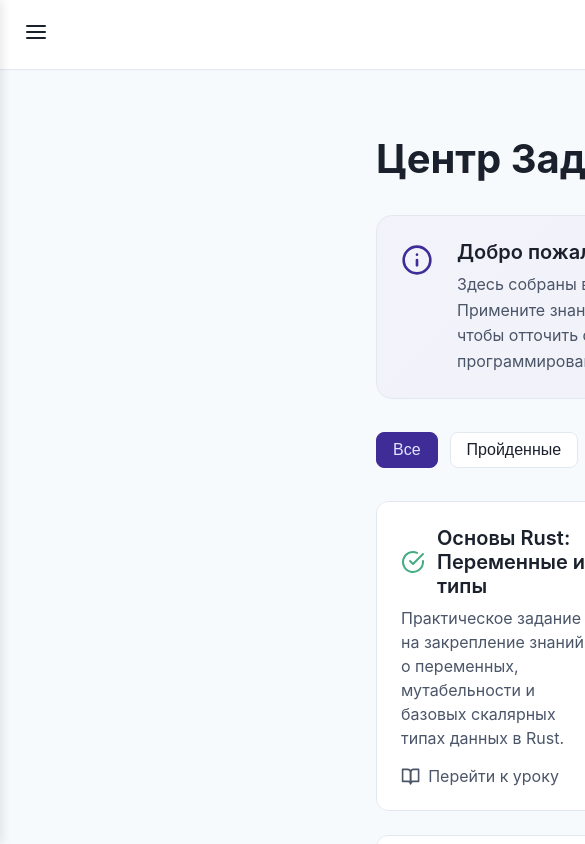
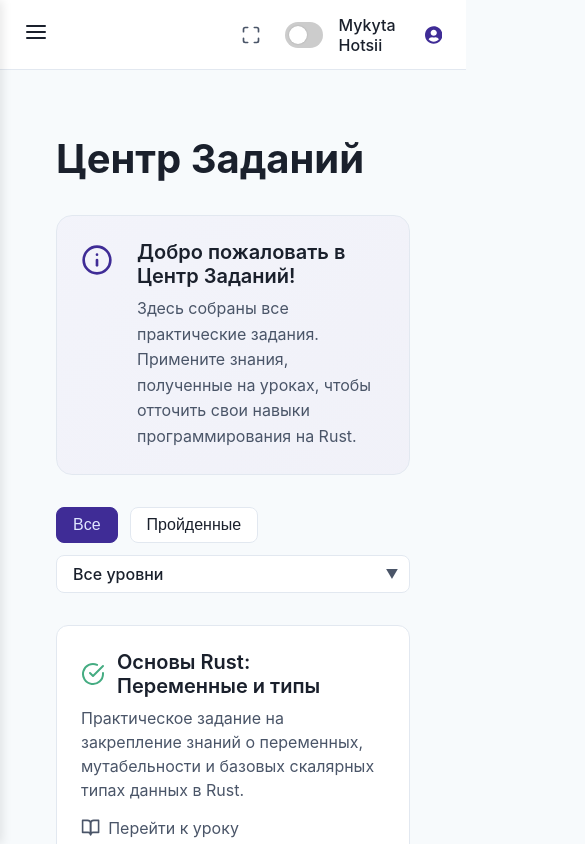
Before and after one commit to MykytaHts/trinity, a React (Vite) app: page /homework in a window 390 px wide. Shown: the top 844 px of the page, 585 px wide, since content can reach past the window. Built offline with nearby package versions, Linux system fonts and the light colour scheme.

Commit message:
Cards containing content is flexible, general info pages are flexible

```diff
--- a/src/components/Header/Header.module.scss
+++ b/src/components/Header/Header.module.scss
@@ -25,7 +25,7 @@
   font-size: 1.5rem;
   cursor: pointer;
 
-  @include mobile {
+  @include tablet {
     display: block;
   }
 }
@@ -36,7 +36,7 @@
   flex: 2;
   gap: 24px;
 
-  @include mobile {
+  @include tablet {
     display: none;
   }
 }
--- a/src/components/HomeworkCard/HomeworkCard.module.scss
+++ b/src/components/HomeworkCard/HomeworkCard.module.scss
@@ -1,3 +1,5 @@
+@import '../../styles/_mixins';
+
 .card {
   position: relative;
   background-color: var(--background-secondary);
@@ -16,6 +18,11 @@
   display: flex;
   justify-content: space-between;
   gap: 24px;
+
+  @include mobile {
+    flex-direction: column;
+    gap: 16px;
+  }
 }
 
 .leftColumn {
@@ -31,6 +38,15 @@
   flex-direction: column;
   align-items: flex-end;
   justify-content: space-between;
+
+  @include mobile {
+    width: 100%;
+    flex-direction: column;
+    align-items: flex-end;
+    justify-content: flex-start;
+    gap: 16px;
+    margin-top: 16px;
+  }
 }
 
 .labelsContainer {
@@ -38,6 +54,10 @@
   display: flex;
   gap: 8px;
   margin-bottom: 16px;
+
+  @include mobile {
+    margin-bottom: 0;
+  }
 }
 
 .content {
@@ -105,6 +125,10 @@
   display: inline-flex;
   align-items: center;
   gap: 8px;
+
+  @include mobile {
+    margin-top: 0;
+  }
 }
 
 .buttonIcon {
--- a/src/components/Sidebar/Sidebar.module.scss
+++ b/src/components/Sidebar/Sidebar.module.scss
@@ -13,7 +13,7 @@
   border-right: 1px solid var(--accent-secondary);
   overflow: hidden;
 
-  @include mobile {
+  @include tablet {
     position: absolute;
     top: 0;
     left: 0;
@@ -41,7 +41,7 @@
 }
 
 .mobileOpen {
-  @include mobile {
+  @include tablet {
     transform: translateX(0);
   }
 }
@@ -55,7 +55,7 @@
   background-image: var(--accent-gradient);
   justify-content: space-between;
 
-  @include mobile {
+  @include tablet {
     background-image: none;
     background-color: var(--accent-primary-darker);
   }
@@ -71,7 +71,7 @@
   padding: 4px;
   line-height: 1;
 
-  @include mobile {
+  @include tablet {
     display: block;
   }
 }
@@ -250,7 +250,7 @@
   background-color: var(--accent-primary-darker);
 
   .toggleButtonWrapper {
-    @include mobile {
+    @include tablet {
       display: none;
     }
   }
--- a/src/layouts/MainLayout.module.scss
+++ b/src/layouts/MainLayout.module.scss
@@ -16,16 +16,17 @@
 .mainContent {
   flex-grow: 1;
   padding: 3rem;
-  margin-left: 320px; // Corresponds to sidebar width
+  margin-left: 330px; // Corresponds to sidebar width
   transition: margin-left 0.3s ease;
   overflow-y: auto;
 
-  @include mobile {
+  @include tablet {
     padding: 1.5rem;
+    margin-left: 0;
   }
 
   &.sidebarCollapsed {
-    margin-left: -200px;
+    margin-left: 80px; // Corresponds to collapsed sidebar width
   }
 }
 
--- a/src/layouts/MainLayout.tsx
+++ b/src/layouts/MainLayout.tsx
@@ -21,7 +21,7 @@ const MainLayout = () => {
   // Close mobile menu on resize
   useEffect(() => {
     const handleResize = () => {
-      if (window.innerWidth > 768) {
+      if (window.innerWidth > 1024) {
         setMobileMenuOpen(false);
       }
     };
--- a/src/pages/HomeworkPage/HomeworkPage.module.scss
+++ b/src/pages/HomeworkPage/HomeworkPage.module.scss
@@ -1,3 +1,5 @@
+@import '../../styles/_mixins';
+
 .container {
   max-width: 1200px;
   margin: 0 auto;
@@ -55,6 +57,13 @@
   display: flex;
   gap: 12px;
   margin-bottom: 32px;
+  flex-wrap: wrap;
+  align-items: center;
+
+  @include mobile {
+    flex-direction: column;
+    align-items: stretch;
+  }
 }
 
 .selectWrapper {
@@ -75,6 +84,10 @@
   transition: all 0.2s;
   font-family: inherit;
   font-size: 1rem;
+
+  @include mobile {
+    width: 100%;
+  }
 
   &:hover {
     border-color: var(--accent-primary);
--- a/src/pages/LessonCatalogPage/LessonCatalogPage.module.scss
+++ b/src/pages/LessonCatalogPage/LessonCatalogPage.module.scss
@@ -1,3 +1,5 @@
+@import '../../styles/_mixins';
+
 .catalogContainer {
   display: flex;
   flex-direction: column;
@@ -15,6 +17,6 @@
 
 .grid {
   display: grid;
-  grid-template-columns: repeat(3, 1fr);
+  grid-template-columns: repeat(auto-fit, minmax(340px, 1fr));
   gap: 2rem;
 }
```
